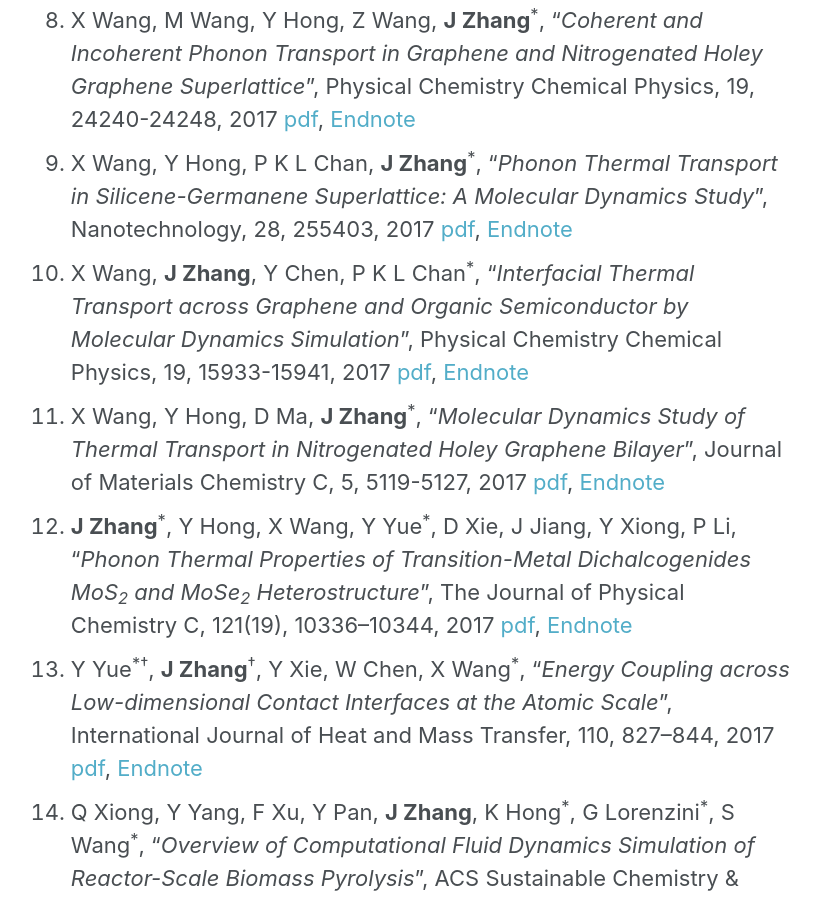
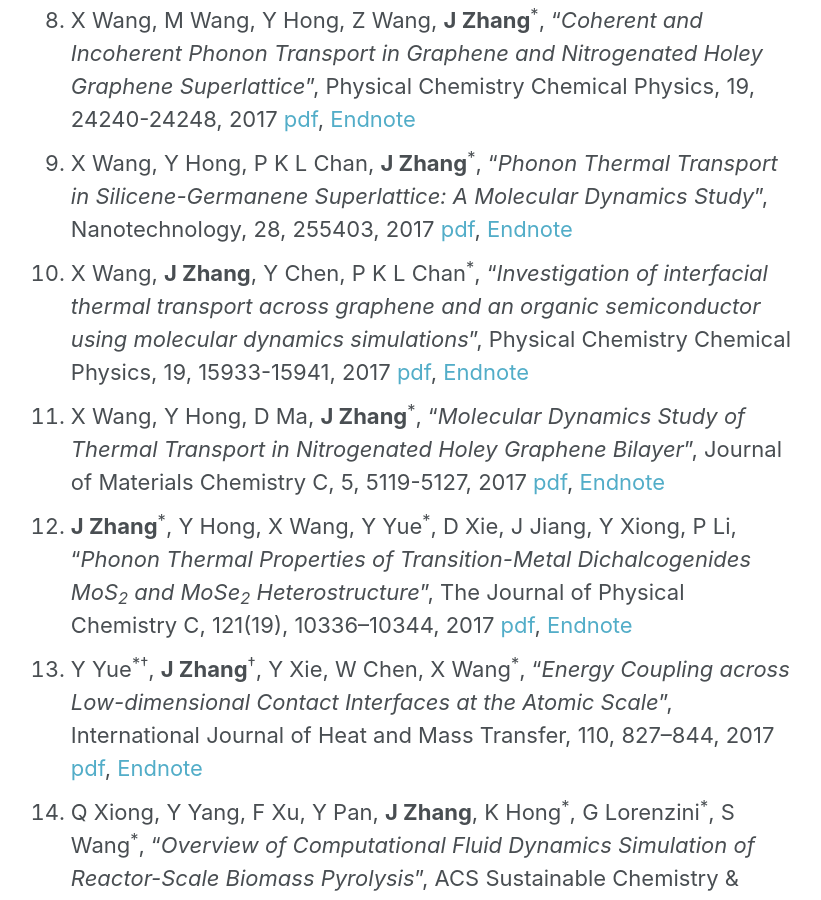
Before and after one commit to JingchaoZhang/JingchaoZhang.github.io, a Jekyll site: the page built from _pages/publications.md, in a window 1280 px wide and 900 px high, scrolled down 1089 px. Shown: the whole window, without its empty margins (253-1074 px from the left). Built offline with Jekyll 4.4.1, drawn with Linux system fonts in a browser that asks for light colours.

Commit message:
Update publications.md

```diff
--- a/_pages/publications.md
+++ b/_pages/publications.md
@@ -16,7 +16,7 @@ author_profile: false
 1. D Liao, W Chen, **J Zhang**, Y Yue<sup>\*</sup>, "_Tuning Thermal Conductance of CNT Interface Junction via Stretching and Atomic Bonding_", Journal of Physics D: Applied Physics, 50, 475302, 2017 [pdf](https://drive.google.com/file/d/0B3Yj4QkZpI-dUjhxMnhKcUVYRW8/view?usp=sharing), [Endnote](https://drive.google.com/uc?export=download&id=0B3Yj4QkZpI-dZ3d0UVNwaHBia2c)
 1. X Wang, M Wang, Y Hong, Z Wang, **J Zhang**<sup>\*</sup>, "_Coherent and Incoherent Phonon Transport in Graphene and Nitrogenated Holey Graphene Superlattice_", Physical Chemistry Chemical Physics, 19, 24240-24248, 2017 [pdf](https://drive.google.com/file/d/0B3Yj4QkZpI-dcjJnX3NzRFBJeXM/view?usp=sharing), [Endnote](https://drive.google.com/uc?export=download&id=0B3Yj4QkZpI-dSUV0RHpCZGVOZlE)
 1. X Wang, Y Hong, P K L Chan, **J Zhang**<sup>\*</sup>, "_Phonon Thermal Transport in Silicene-Germanene Superlattice: A Molecular Dynamics Study_", Nanotechnology, 28, 255403, 2017 [pdf](https://drive.google.com/file/d/0B3Yj4QkZpI-dWFZsdUFQei1GRjA/view?usp=sharing), [Endnote](https://drive.google.com/uc?export=download&id=0B3Yj4QkZpI-dQm9Wd1Q4SjdSRUk)
-1. X Wang, **J Zhang**, Y Chen, P K L Chan<sup>\*</sup>, "_Interfacial Thermal Transport across Graphene and Organic Semiconductor by Molecular Dynamics Simulation_", Physical Chemistry Chemical Physics, 19, 15933-15941, 2017 [pdf](https://drive.google.com/file/d/0B3Yj4QkZpI-dcE5WMFhwcF81cEE/view?usp=sharing), [Endnote](https://drive.google.com/uc?export=download&id=0B3Yj4QkZpI-dNTFsMlpRbG82QVk)
+1. X Wang, **J Zhang**, Y Chen, P K L Chan<sup>\*</sup>, "_Investigation of interfacial thermal transport across graphene and an organic semiconductor using molecular dynamics simulations_", Physical Chemistry Chemical Physics, 19, 15933-15941, 2017 [pdf](https://drive.google.com/file/d/0B3Yj4QkZpI-dcE5WMFhwcF81cEE/view?usp=sharing), [Endnote](https://drive.google.com/uc?export=download&id=0B3Yj4QkZpI-dNTFsMlpRbG82QVk)
 1. X Wang, Y Hong, D Ma, **J Zhang**<sup>\*</sup>, "_Molecular Dynamics Study of Thermal Transport in Nitrogenated Holey Graphene Bilayer_", Journal of Materials Chemistry C, 5, 5119-5127, 2017 [pdf](https://drive.google.com/file/d/0B3Yj4QkZpI-dS1RVdXlDRzJBMU0/view?usp=sharing), [Endnote](https://drive.google.com/uc?export=download&id=0B3Yj4QkZpI-dTUxLRWpfTTJvUWs)
 1. **J Zhang**<sup>\*</sup>, Y Hong, X Wang, Y Yue<sup>\*</sup>, D Xie, J Jiang, Y Xiong, P Li, "_Phonon Thermal Properties of Transition-Metal Dichalcogenides MoS<sub>2</sub> and MoSe<sub>2</sub> Heterostructure_", The Journal of Physical Chemistry C, 121(19), 10336–10344, 2017 [pdf](https://drive.google.com/file/d/0B3Yj4QkZpI-dSGYxSlRtLWxXRHc/view?usp=sharing), [Endnote](https://drive.google.com/uc?export=download&id=0B3Yj4QkZpI-db2VpTVVLaWNZeDA)
 1. Y Yue<sup>\*</sup><sup>†</sup>, **J Zhang**<sup>†</sup>, Y Xie, W Chen, X Wang<sup>\*</sup>, "_Energy Coupling across Low-dimensional Contact Interfaces at the Atomic Scale_", International Journal of Heat and Mass Transfer, 110, 827–844, 2017 [pdf](https://drive.google.com/file/d/0B3Yj4QkZpI-dbHZraTVJU016cDQ/view?usp=sharing), [Endnote](https://drive.google.com/uc?export=download&id=0B3Yj4QkZpI-dbFgzYi1BaWM2eDA)
```
